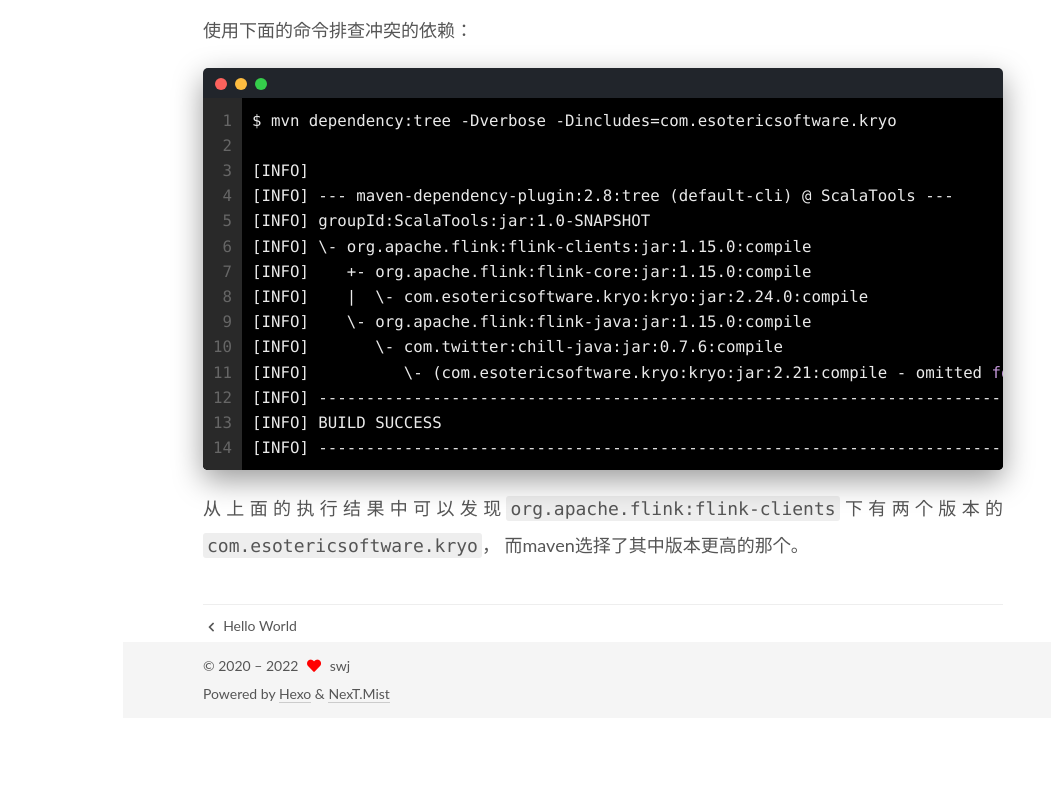
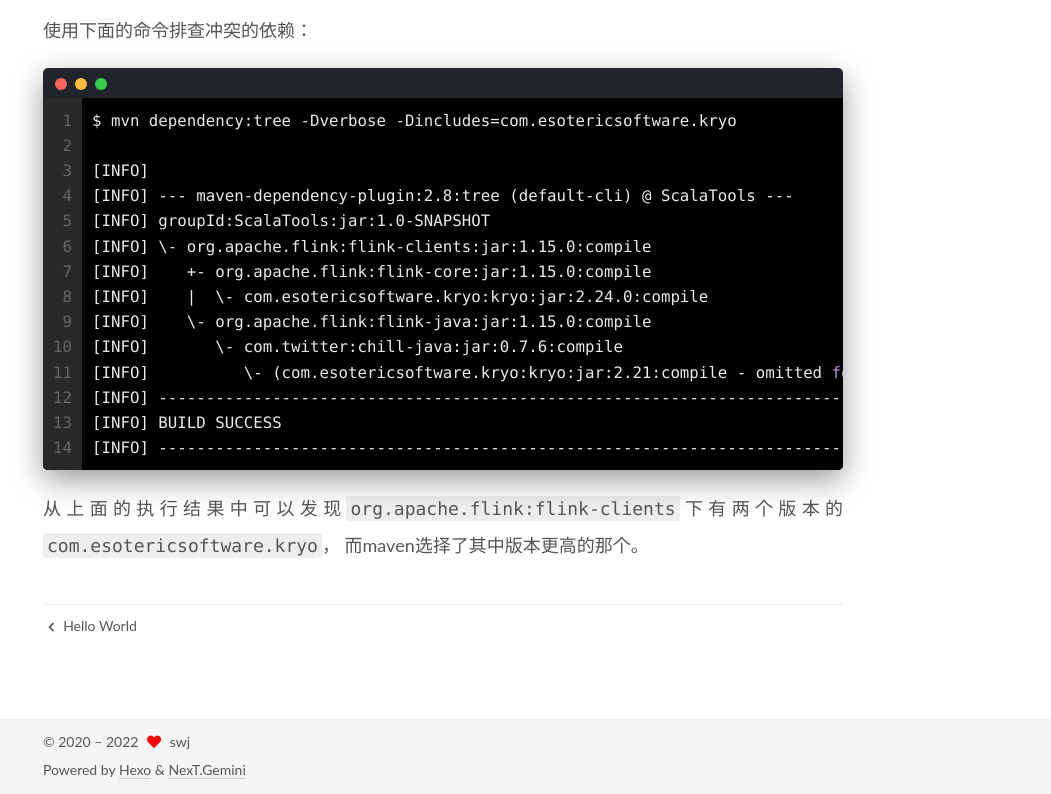
Before and after one commit to jwsmai/jwsmai.github.io, a plain HTML site: page 2022/05/23/fuck-sparksql/index.html in a window 1280 px wide. Shown: the part 926-1720 px from the top of the page, without its empty margins (197-1248 px from the left). Before the commit the page ends 1644 px from the top, so only its background shows below. Drawn offline with Linux system fonts and the light colour scheme.

Commit message:
make something better

```diff
--- a/2022/05/23/fuck-sparksql/index.html
+++ b/2022/05/23/fuck-sparksql/index.html
@@ -17,7 +17,7 @@
 
 <script id="hexo-configurations">
     var NexT = window.NexT || {};
-    var CONFIG = {"hostname":"jwsmai.github.io","root":"/","scheme":"Mist","version":"7.8.0","exturl":false,"sidebar":{"position":"left","display":"post","padding":18,"offset":12,"onmobile":false},"copycode":{"enable":true,"show_result":true,"style":"mac"},"back2top":{"enable":true,"sidebar":false,"scrollpercent":false},"bookmark":{"enable":false,"color":"#222","save":"auto"},"fancybox":false,"mediumzoom":false,"lazyload":false,"pangu":false,"comments":{"style":"tabs","active":null,"storage":true,"lazyload":false,"nav":null},"algolia":{"hits":{"per_page":10},"labels":{"input_placeholder":"Search for Posts","hits_empty":"We didn't find any results for the search: ${query}","hits_stats":"${hits} results found in ${time} ms"}},"localsearch":{"enable":false,"trigger":"auto","top_n_per_article":1,"unescape":false,"preload":false},"motion":{"enable":true,"async":false,"transition":{"post_block":"fadeIn","post_header":"slideDownIn","post_body":"slideDownIn","coll_header":"slideLeftIn","sidebar":"slideUpIn"}}};
+    var CONFIG = {"hostname":"jwsmai.github.io","root":"/","scheme":"Gemini","version":"7.8.0","exturl":false,"sidebar":{"position":"left","display":"post","padding":18,"offset":12,"onmobile":false},"copycode":{"enable":true,"show_result":true,"style":"mac"},"back2top":{"enable":true,"sidebar":false,"scrollpercent":false},"bookmark":{"enable":false,"color":"#222","save":"auto"},"fancybox":false,"mediumzoom":false,"lazyload":false,"pangu":false,"comments":{"style":"tabs","active":null,"storage":true,"lazyload":false,"nav":null},"algolia":{"hits":{"per_page":10},"labels":{"input_placeholder":"Search for Posts","hits_empty":"We didn't find any results for the search: ${query}","hits_stats":"${hits} results found in ${time} ms"}},"localsearch":{"enable":false,"trigger":"auto","top_n_per_article":1,"unescape":false,"preload":false},"motion":{"enable":true,"async":false,"transition":{"post_block":"fadeIn","post_header":"slideDownIn","post_body":"slideDownIn","coll_header":"slideLeftIn","sidebar":"slideUpIn"}}};
   </script>
 
   <meta name="description" content="背景原来项目中只有spark的maven依赖，新增flink依赖后，spark程序运行报错。 1$ Caused by: java.lang.ClassNotFoundException: com.esotericsoftware.kryo.pool.KryoFactory SparkSql原来依赖com.esotericsoftware.kryo:kryo:jar:2.21，但flink依赖中包">
@@ -349,7 +349,7 @@
   </span>
   <span class="author" itemprop="copyrightHolder">swj</span>
 </div>
-  <div class="powered-by">Powered by <a href="https://hexo.io/" class="theme-link" rel="noopener" target="_blank">Hexo</a> & <a href="https://mist.theme-next.org/" class="theme-link" rel="noopener" target="_blank">NexT.Mist</a>
+  <div class="powered-by">Powered by <a href="https://hexo.io/" class="theme-link" rel="noopener" target="_blank">Hexo</a> & <a href="https://theme-next.org/" class="theme-link" rel="noopener" target="_blank">NexT.Gemini</a>
   </div>
 
 
@@ -375,7 +375,7 @@
 <script src="/js/motion.js"></script>
 
 
-<script src="/js/schemes/muse.js"></script>
+<script src="/js/schemes/pisces.js"></script>
 
 
 <script src="/js/next-boot.js"></script>
```
Also changed, not shown: 2022/05/23/hello-world/index.html (+3 -3 lines), archives/2022/05/index.html (+3 -3 lines), archives/2022/index.html (+3 -3 lines), archives/index.html (+3 -3 lines), index.html (+3 -3 lines).
